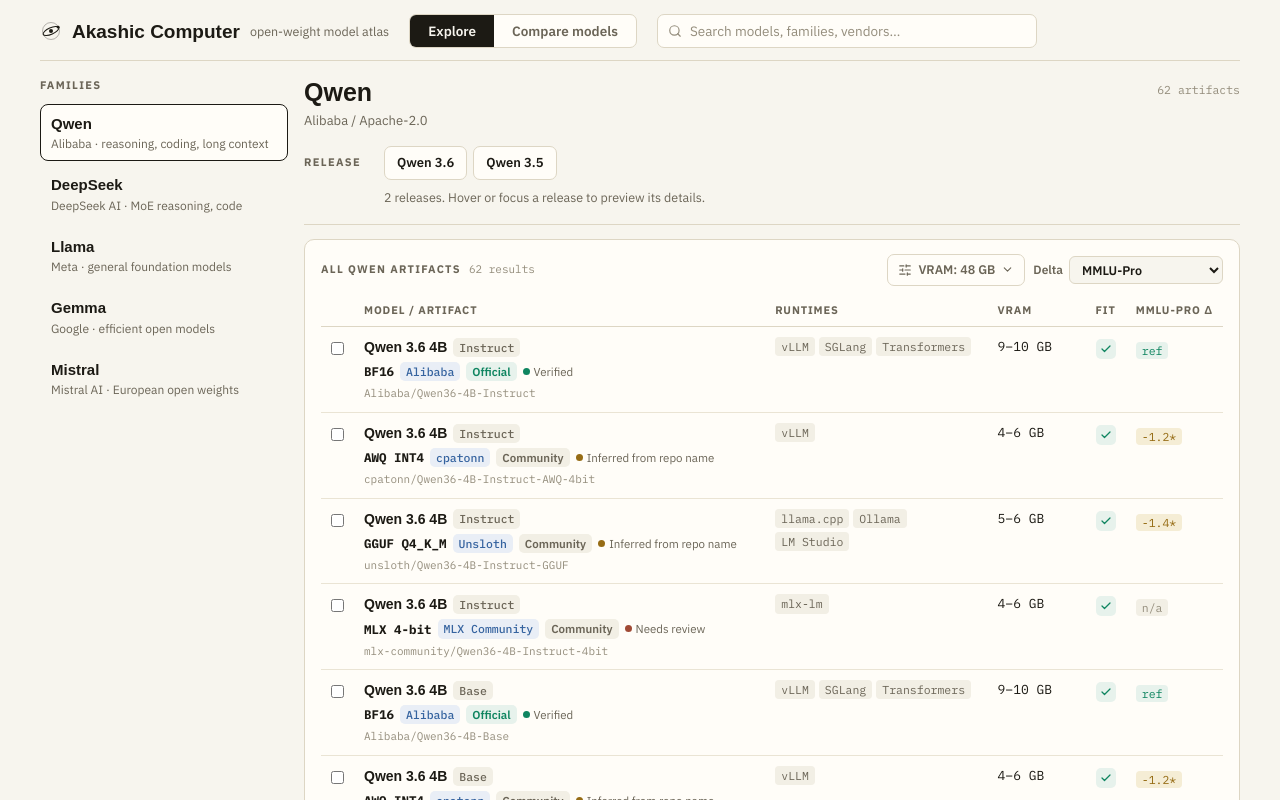
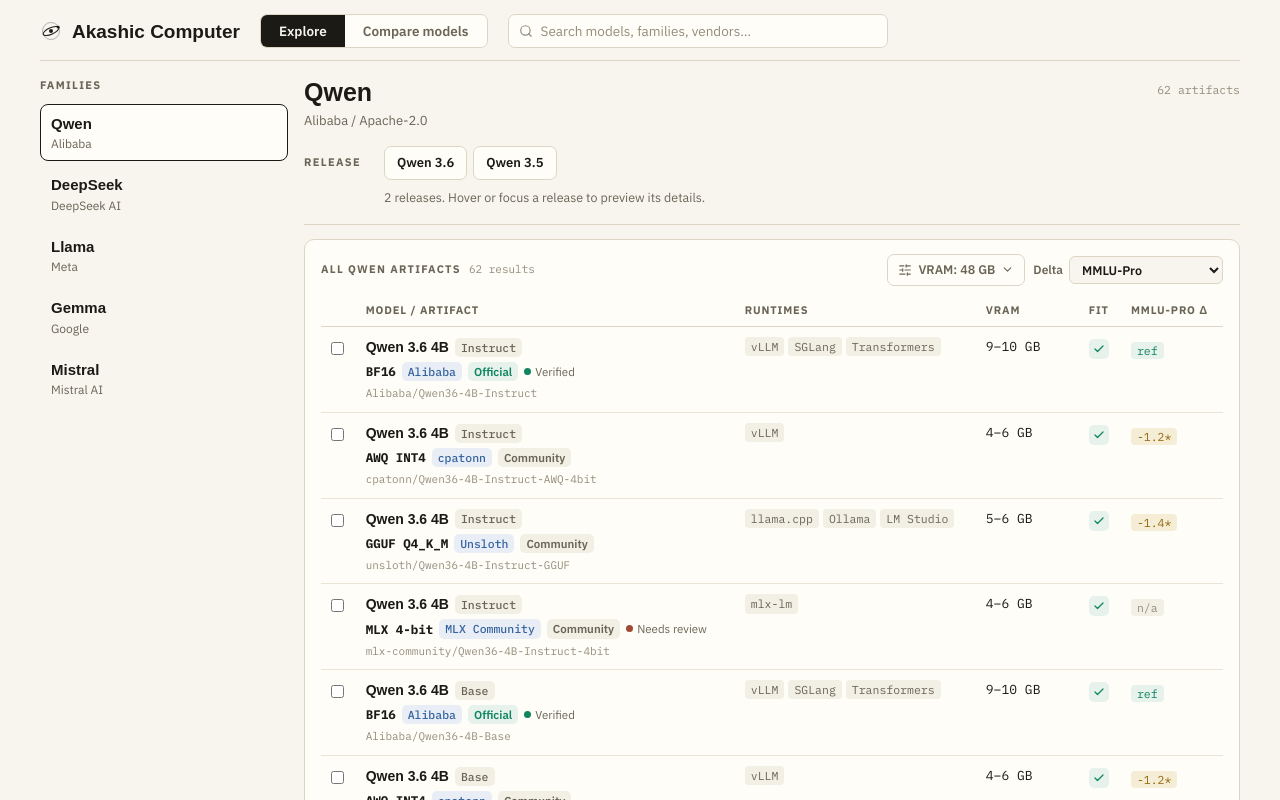
Before and after one commit to mjkang-estrella/akashic-computer, a Next.js app: page / in a window 1280 px wide. Shown: the top 800 px of the page. Built offline with nearby package versions, Linux system fonts and the light colour scheme; a web font is replaced by a local one.

Commit message:
Reduce atlas interface copy

```diff
--- a/src/components/atlas/AtlasApp.tsx
+++ b/src/components/atlas/AtlasApp.tsx
@@ -206,9 +206,6 @@
           <h1 className="font-display text-[19px] font-semibold leading-none">
             Akashic Computer
           </h1>
-          <span className="hidden text-[12.5px] text-muted sm:inline">
-            open-weight model atlas
-          </span>
         </div>
         <nav
           role="tablist"
--- a/src/components/atlas/ExploreView.tsx
+++ b/src/components/atlas/ExploreView.tsx
@@ -82,7 +82,7 @@
               {family.name}
             </span>
             <span className="mt-px block text-xs text-muted">
-              {family.vendor} · {family.tags}
+              {family.vendor}
             </span>
           </button>
         ))
--- a/src/components/atlas/badges.tsx
+++ b/src/components/atlas/badges.tsx
@@ -50,6 +50,8 @@
 };
 
 export function ConfidenceNote({ confidence }: { confidence: Confidence }) {
+  if (confidence === "inferred") return null;
+
   const { dot, label } = CONFIDENCE_COPY[confidence];
   return (
     <span className="inline-flex items-center gap-1 text-[11.5px] text-muted">
```
